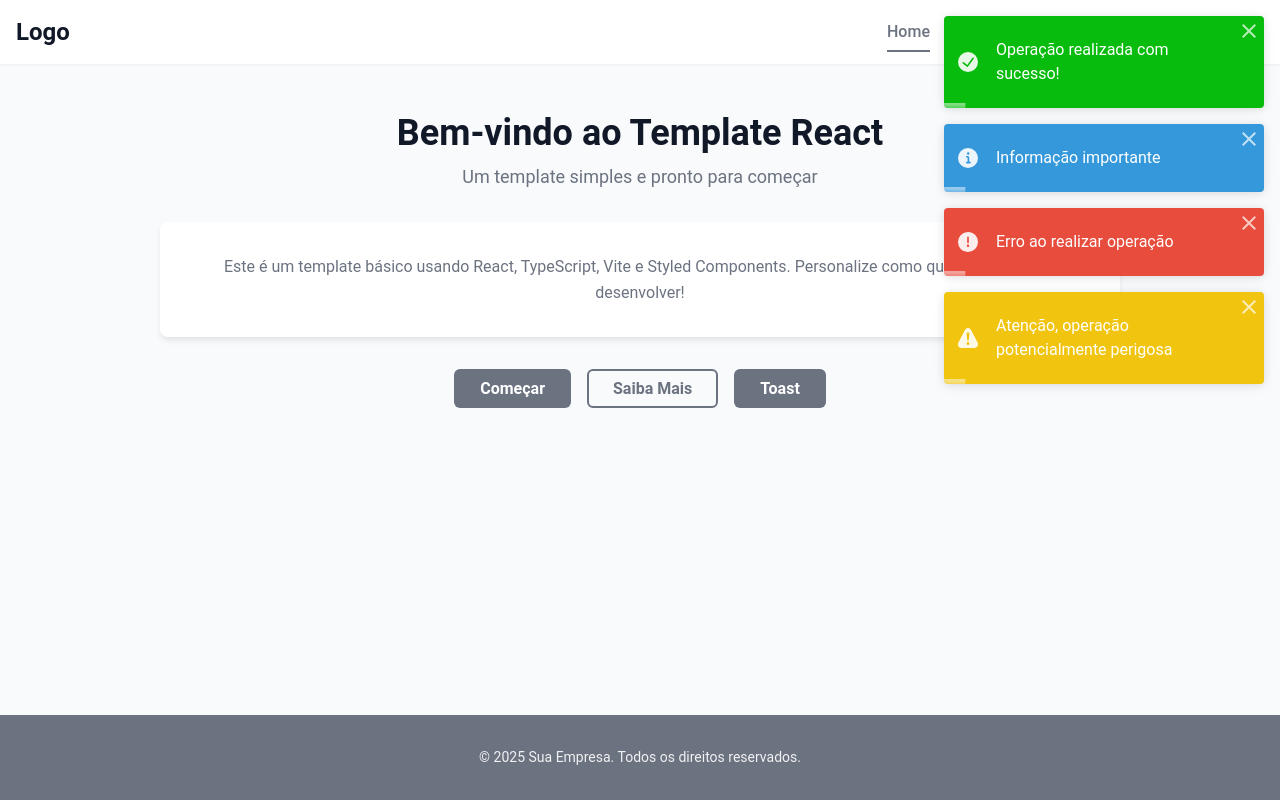
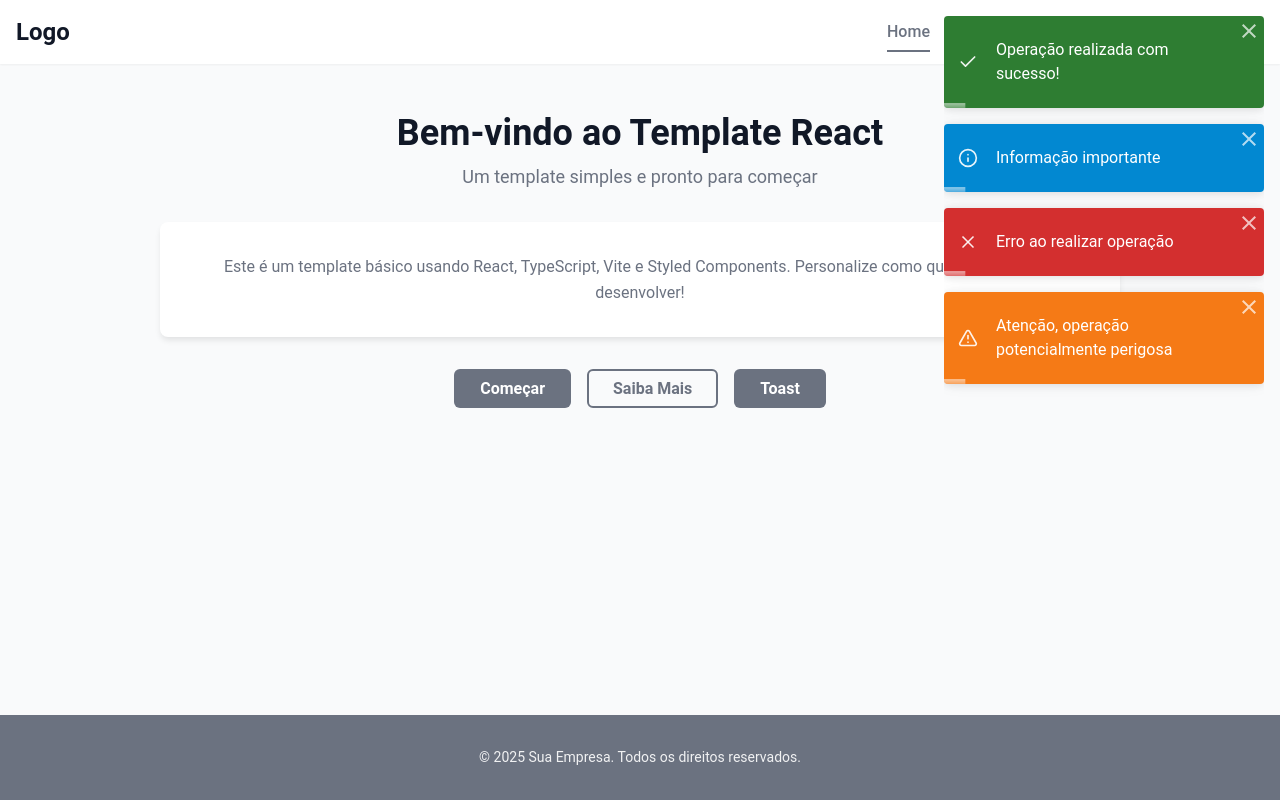
Before and after one commit to thiagopedro99/template-react, a React (Vite) app: page / in a window 1280 px wide. Both pictures are taken after a click on the button "Toast". Built offline with nearby package versions, Linux system fonts and the light colour scheme.

Commit message:
feat: Update toast color

```diff
--- a/src/components/toast/styles.ts
+++ b/src/components/toast/styles.ts
@@ -46,8 +46,25 @@ export const ToastContainer = styled.div`
   top: 1em;
   right: 1em;
   width: 320px;
+  max-height: calc(100vh - 2em);
+  overflow-y: auto;
+  overflow-x: hidden;
   box-sizing: border-box;
   color: #fff;
+
+  /* Scrollbar personalizado */
+  &::-webkit-scrollbar {
+    width: 6px;
+  }
+
+  &::-webkit-scrollbar-track {
+    background: transparent;
+  }
+
+  &::-webkit-scrollbar-thumb {
+    background: rgba(255, 255, 255, 0.3);
+    border-radius: 3px;
+  }
 
   @media only screen and (max-width: 480px) {
     width: 100vw;
@@ -58,7 +75,6 @@ export const ToastContainer = styled.div`
     right: 0;
   }
 `;
-
 interface ToastItemProps {
   $type: ToastType;
   $isExiting?: boolean;
@@ -87,20 +103,20 @@ export const ToastItem = styled.div<ToastItemProps>`
       : css`${bounceInRight} 0.7s both`
   };
 
-  ${({ $type }) => {
+ ${({ $type }) => {
     const styles = {
       success: css`
-        background-color: #07bc0c;
-      `,
+      background-color: #2e7d32;
+    `,
       error: css`
-        background-color: #e74c3c;
-      `,
+      background-color: #d32f2f;
+    `,
       warning: css`
-        background-color: #f1c40f;
-      `,
+      background-color: #f57a16ff;
+    `,
       info: css`
-        background-color: #3498db;
-      `,
+      background-color: #0288d1;
+    `,
     };
     return styles[$type];
   }}
@@ -119,12 +135,7 @@ export const ToastIcon = styled.div`
   width: 20px;
   flex-shrink: 0;
   display: flex;
-
-  svg {
-    fill: rgba(255, 255, 255, 0.9);
-    width: 100%;
-    height: 100%;
-  }
+  color: rgba(255, 255, 255, 0.9);
 `;
 
 export const ToastContent = styled.div`
--- a/src/components/toast/toastItem.tsx
+++ b/src/components/toast/toastItem.tsx
@@ -10,6 +10,7 @@ import {
   CloseButton,
   ProgressBar,
 } from './styles';
+import { AlertTriangle, Check, Info, X } from 'lucide-react';
 
 interface ToastItemProps {
   toast: Toast;
@@ -17,26 +18,10 @@ interface ToastItemProps {
 }
 
 const Icons = {
-  success: (
-    <svg viewBox="0 0 24 24">
-      <path d="M12 0a12 12 0 1012 12A12.014 12.014 0 0012 0zm6.927 8.2l-6.845 9.289a1.011 1.011 0 01-1.43.188l-4.888-3.908a1 1 0 111.25-1.562l4.076 3.261 6.227-8.451a1 1 0 111.61 1.183z" />
-    </svg>
-  ),
-  error: (
-    <svg viewBox="0 0 24 24">
-      <path d="M11.983 0a12.206 12.206 0 00-8.51 3.653A11.8 11.8 0 000 12.207 11.779 11.779 0 0011.8 24h.214A12.111 12.111 0 0024 11.791 11.766 11.766 0 0011.983 0zM10.5 16.542a1.476 1.476 0 011.449-1.53h.027a1.527 1.527 0 011.523 1.47 1.475 1.475 0 01-1.449 1.53h-.027a1.529 1.529 0 01-1.523-1.47zM11 12.5v-6a1 1 0 012 0v6a1 1 0 11-2 0z" />
-    </svg>
-  ),
-  warning: (
-    <svg viewBox="0 0 24 24">
-      <path d="M23.32 17.191L15.438 2.184C14.728.833 13.416 0 11.996 0c-1.42 0-2.733.833-3.443 2.184L.533 17.448a4.744 4.744 0 000 4.368C1.243 23.167 2.555 24 3.975 24h16.05C22.22 24 24 22.044 24 19.632c0-.904-.251-1.746-.68-2.44zm-9.622 1.46c0 1.033-.724 1.823-1.698 1.823s-1.698-.79-1.698-1.822v-.043c0-1.028.724-1.822 1.698-1.822s1.698.79 1.698 1.822v.043zm.039-12.285l-.84 8.06c-.057.581-.408.943-.897.943-.490 0-.84-.367-.896-.942l-.84-8.065c-.057-.624.25-1.095.779-1.095h1.91c.528.005.84.476.784 1.1z" />
-    </svg>
-  ),
-  info: (
-    <svg viewBox="0 0 24 24">
-      <path d="M12 0a12 12 0 1012 12A12.013 12.013 0 0012 0zm.25 5a1.5 1.5 0 11-1.5 1.5 1.5 1.5 0 011.5-1.5zm2.25 13.5h-4a1 1 0 010-2h.75a.25.25 0 00.25-.25v-4.5a.25.25 0 00-.25-.25h-.75a1 1 0 010-2h1a2 2 0 012 2v4.75a.25.25 0 00.25.25h.75a1 1 0 110 2z" />
-    </svg>
-  ),
+  success: <Check size={20} />,
+  error: <X size={20} />,
+  warning: <AlertTriangle size={20} />,
+  info: <Info size={20} />,
 };
 
 const ToastItemComponent = ({ toast, onRemove }: ToastItemProps) => {
```
